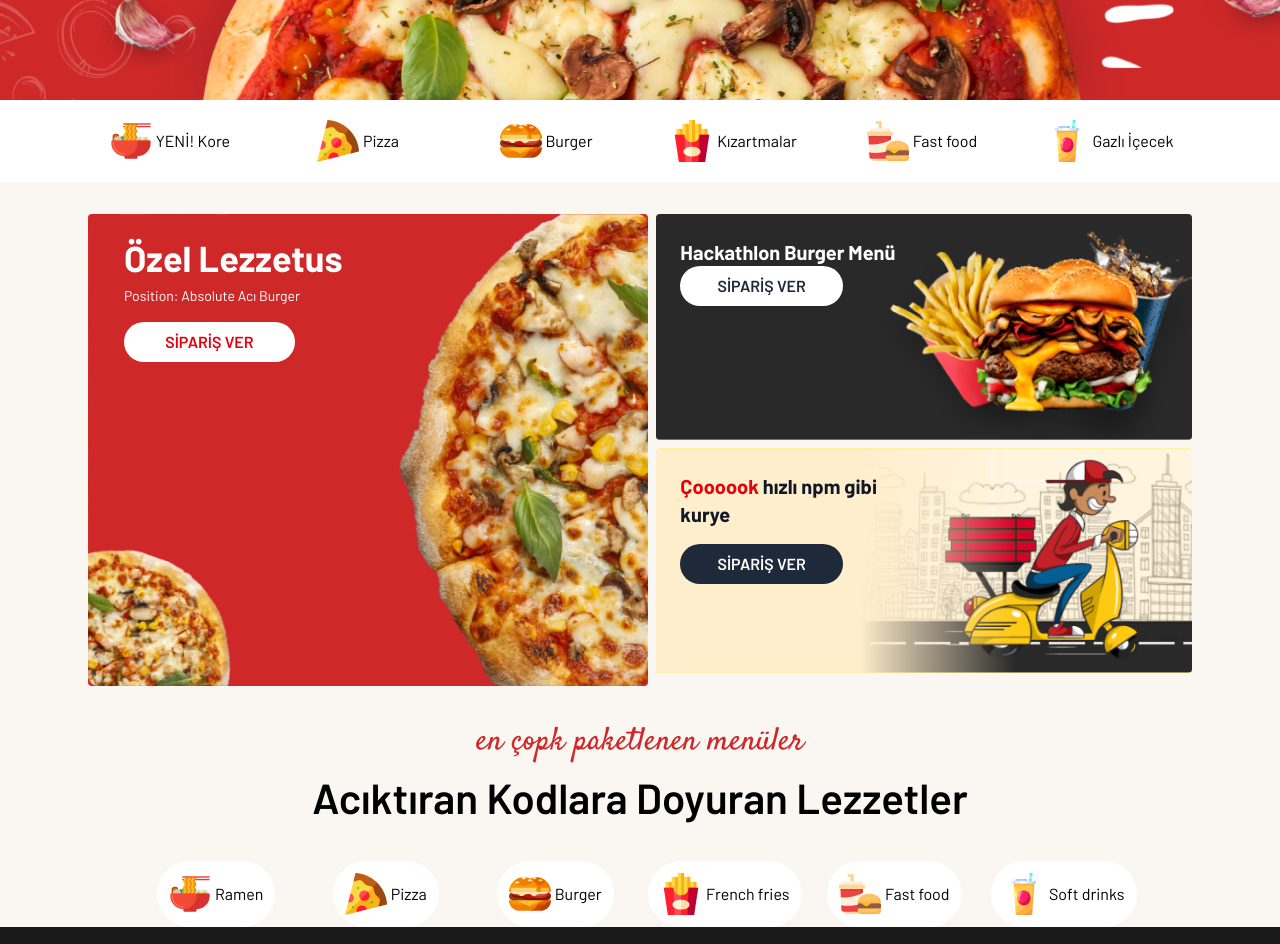
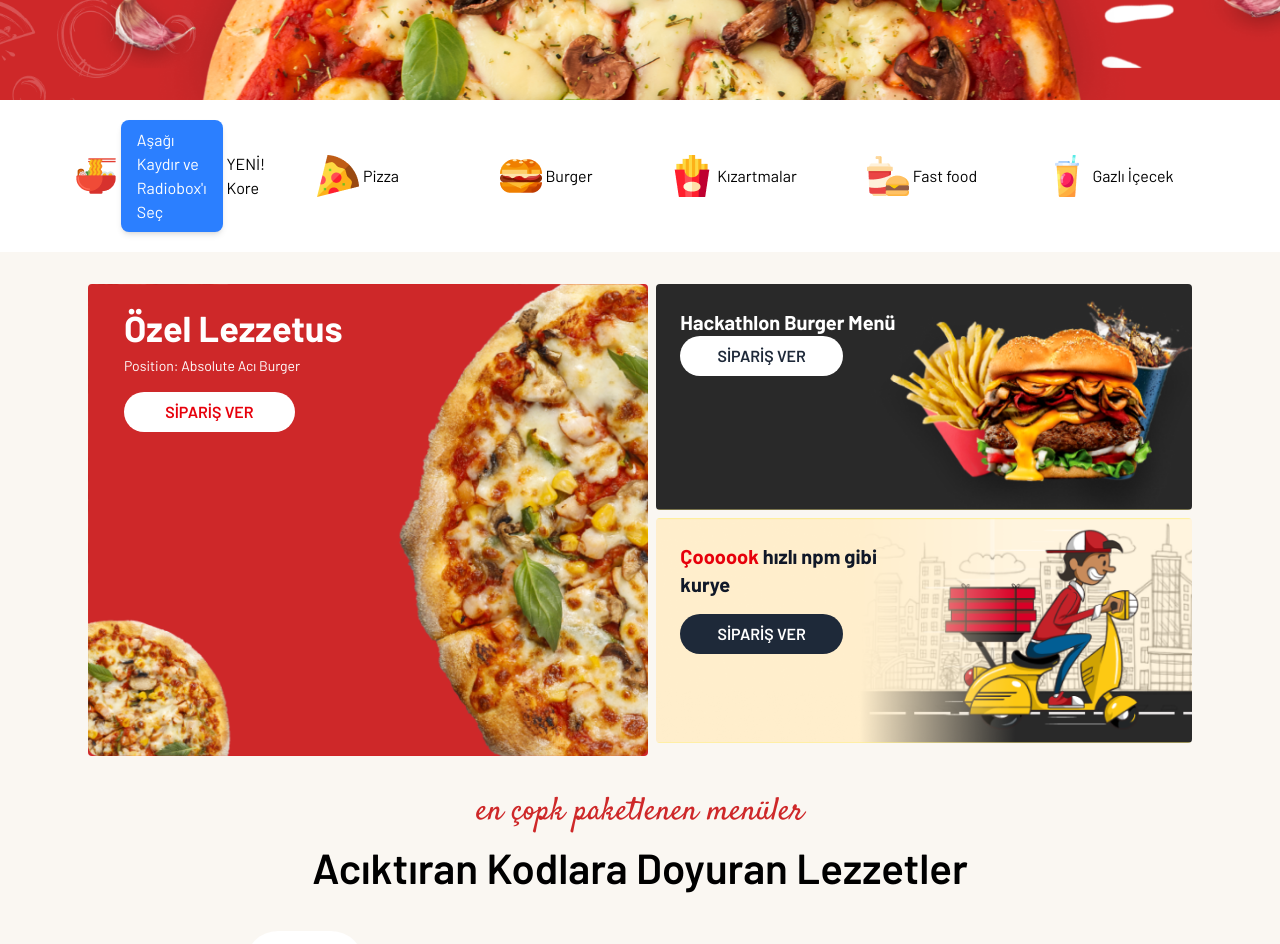
Before and after one commit to Recremated/S8Challange-Pizza-Recremated, a React (Vite) app: page / in a window 1280 px wide. Shown: the part 700-1644 px from the top of the page. Built offline with nearby package versions, Linux system fonts and the light colour scheme; a web font is replaced by a local one.

Commit message:
data management changed

```diff
--- a/components/Home.jsx
+++ b/components/Home.jsx
@@ -1,7 +1,13 @@
+import { useState } from "react";
 import { Link } from "react-router-dom";
+import { Link as ScrollLink, Element } from "react-scroll";
 import Footer from "./Footer";
 
 const Home = () => {
+  const [selectedOption, setSelectedOption] = useState("");
+  const handleChange = (e) => {
+    setSelectedOption(e.target.value);
+  };
   return (
     <main className="bg-[#F5F5F5] flex flex-col justify-center min-w-[390px] font-barlow">
       <header className="flex flex-col text-center items-center  bg-cover bg-[url(../images/iteration-1-images/home-banner.png)] bg-center min-h-screen ">
@@ -32,6 +38,15 @@ const Home = () => {
           <div className="px-5 max-w-6xl mx-auto grid grid-cols-2 lg:grid-cols-6 gap-4">
             <div className="flex gap-1 items-center justify-center">
               <img src="../images/iteration-2-images/icons/1.svg" alt="" />
+              <ScrollLink
+                to="radioSection"
+                smooth={true}
+                duration={800}
+                className="px-4 py-2 bg-blue-500 text-white rounded-lg shadow-md hover:bg-blue-600 transition cursor-pointer"
+                onClick={() => setSelectedOption("option1")}
+              >
+                Aşağı Kaydır ve Radiobox'ı Seç
+              </ScrollLink>
               <p>YENİ! Kore</p>
             </div>
             <div className="flex gap-1 items-center justify-center">
@@ -95,116 +110,35 @@ const Home = () => {
           </h2>
         </div>
 
-        <div className="px-5 max-w-6xl mx-auto grid grid-cols-2 lg:grid-cols-6 gap-4 mt-8 t">
+        <Element
+          name="radioSection"
+          className="px-5 max-w-6xl mx-auto grid grid-cols-2 lg:grid-cols-6 gap-4 mt-8 t"
+        >
           <div className="flex gap-1 items-center justify-center">
             <label
-              htmlFor="kucuk"
-              className="flex items-center justify-center rounded-[50px] p-2 bg-white  hover:bg-[#292929] cursor-pointer hover:text-white  "
+              htmlFor="option1"
+              className={`flex items-center justify-center rounded-[50px] p-2 bg-white hover:bg-[#292929] cursor-pointer hover:text-white ${
+                selectedOption === "option1"
+                  ? "!bg-[#292929] text-white"
+                  : "bg-white"
+              }`}
             >
               <input
-                id="kucuk"
+                id="option1"
                 type="radio"
-                name="size"
+                name="types"
                 className="hidden"
-                value="kucuk"
+                value="option1"
+                checked={selectedOption === "option1"}
+                onChange={handleChange}
               />
-              <span className="flex gap-1 items-center justify-center p-1">
+              <span className="flex gap-1 items-center justify-center p-1 ">
                 <img src="../images/iteration-2-images/icons/1.svg" alt="" />
                 <p>Ramen</p>
               </span>
             </label>
           </div>
-          <div className="flex gap-1 items-center justify-center">
-            <label
-              htmlFor="kucuk"
-              className="flex items-center justify-center rounded-[50px] p-2 bg-white hover:bg-[#292929] cursor-pointer hover:text-white  "
-            >
-              <input
-                id="kucuk"
-                type="radio"
-                name="size"
-                className="hidden"
-                value="kucuk"
-              />
-              <span className="flex gap-1 items-center justify-center p-1">
-                <img src="../images/iteration-2-images/icons/2.svg" alt="" />
-                <p>Pizza</p>
-              </span>
-            </label>
-          </div>
-          <div className="flex gap-1 items-center justify-center">
-            <label
-              htmlFor="kucuk"
-              className="flex items-center justify-center rounded-[50px] p-2 bg-white hover:bg-[#292929] cursor-pointer hover:text-white  "
-            >
-              <input
-                id="kucuk"
-                type="radio"
-                name="size"
-                className="hidden"
-                value="kucuk"
-              />
-              <span className="flex gap-1 items-center justify-center p-1">
-                <img src="../images/iteration-2-images/icons/3.svg" alt="" />
-                <p>Burger</p>
-              </span>
-            </label>
-          </div>
-          <div className="flex gap-1 items-center justify-center">
-            <label
-              htmlFor="kucuk"
-              className="flex items-center justify-center rounded-[50px] p-2 bg-white hover:bg-[#292929] cursor-pointer hover:text-white  "
-            >
-              <input
-                id="kucuk"
-                type="radio"
-                name="size"
-                className="hidden"
-                value="kucuk"
-              />
-              <span className="flex gap-1 items-center justify-center p-1">
-                <img src="../images/iteration-2-images/icons/4.svg" alt="" />
-                <p>French fries</p>
-              </span>
-            </label>
-          </div>
-          <div className="flex gap-1 items-center justify-center">
-            <label
-              htmlFor="kucuk"
-              className="flex items-center justify-center rounded-[50px] p-2 bg-white hover:bg-[#292929] cursor-pointer hover:text-white  "
-            >
-              <input
-                id="kucuk"
-                type="radio"
-                name="size"
-                className="hidden"
-                value="kucuk"
-              />
-              <span className="flex gap-1 items-center justify-center p-1">
-                <img src="../images/iteration-2-images/icons/5.svg" alt="" />
-                <p>Fast food</p>
-              </span>
-            </label>
-          </div>
-          <div className="flex gap-1 items-center justify-center">
-            <label
-              htmlFor="kucuk"
-              className="flex items-center justify-center rounded-[50px] p-2 bg-white hover:bg-[#292929] cursor-pointer hover:text-white  "
-            >
-              <input
-                id="kucuk"
-                type="radio"
-                name="size"
-                className="hidden"
-                value="kucuk"
-              />
-              <span className="flex gap-1 items-center justify-center p-1">
-                <img src="../images/iteration-2-images/icons/6.svg" alt="" />
-                <p>Soft drinks</p>
-              </span>
-            </label>
-          </div>
-        </div>
+        </Element>
       </div>
       <Footer></Footer>
     </main>
--- a/components/Order.jsx
+++ b/components/Order.jsx
@@ -1,47 +1,41 @@
-import { useState, useEffect } from "react";
+import { useState, useEffect, useMemo } from "react";
 import { useNavigate } from "react-router-dom";
 import axios from "axios";
-import {
-  pizzaToppings,
-  thickness,
-  size,
-  initialFormData,
-  products,
-} from "../src/constants/productData";
 import Header from "./Header";
 import OrderForm from "./OrderForm";
 
-//ID bilgisi ana sayfada secilen urunden gelecek !
-const productId = 1;
-//Find ile datadan istedigimiz id'ye sahip urunun verilerini aliyor
-const selectedProduct = {
-  ...products.find((product) => product.id === productId),
-};
-// Boyut,kalinlik,ek malzemeler dinamik olarak siteye ekleniyor ve veri degistiginde guncelleniyor.
-const sizeOptions = { ...size };
-const thicknessOptions = { ...thickness };
-const selection = [...pizzaToppings];
-const initial = { ...initialFormData };
+const Order = ({ productData }) => {
+  const { toppings, size, thickness, initialFormData, products } = productData;
+  const navigate = useNavigate();
 
-const Order = () => {
-  const navigate = useNavigate();
-  //Urun ID'sini ve baz fiyatini form verisine ekliyor
+  // Eğer dışarıdan `productId` gelmiyorsa, ilk ürünü varsayılan olarak kullan
+  const [productId, setProductId] = useState(
+    products.length > 0 ? products[0].id : null
+  );
+
+  // selectedProduct'u dinamik olarak belirle
+  const selectedProduct = useMemo(
+    () => products.find((product) => product.id === productId),
+    [productId, products]
+  );
+
+  // Form verisini başlat
   const [formData, setFormData] = useState({
-    ...initial,
-    basePrice: selectedProduct.price,
-    id: productId,
+    ...initialFormData,
+    basePrice: selectedProduct?.price || 0,
+    id: selectedProduct?.id || null,
   });
-  //Product ID degistignde formDatayi guncelliyor
+
+  // productId değiştiğinde formData'yı güncelle
   useEffect(() => {
-    const selectedProduct = products.find(
-      (product) => product.id === productId
-    );
-    setFormData((prevState) => ({
-      ...prevState,
-      basePrice: selectedProduct.price,
-      id: selectedProduct.id,
-    }));
-  }, [productId]);
+    if (selectedProduct) {
+      setFormData((prevState) => ({
+        ...prevState,
+        basePrice: selectedProduct.price,
+        id: selectedProduct.id,
+      }));
+    }
+  }, [selectedProduct]);
 
   // Hatalari tutan state. Basta sayfa bos olacagindan bununla ilgili errorler baslangicta ekleniyor.
   const [errors, setErrors] = useState({
@@ -202,9 +196,9 @@ const Order = () => {
           handleChange={handleChange}
           handleIngredientChange={handleIngredientChange}
           handleAmountChange={handleAmountChange}
-          sizeOptions={sizeOptions}
-          thicknessOptions={thicknessOptions}
-          selection={selection}
+          size={size}
+          thickness={thickness}
+          toppings={toppings}
           errors={errors}
           isValid={isValid}
           currentPrice={currentPrice}
--- a/package.json
+++ b/package.json
@@ -19,6 +19,7 @@
     "react": "^18.3.1",
     "react-dom": "^18.3.1",
     "react-router-dom": "^6.3.0",
+    "react-scroll": "^1.9.3",
     "tailwindcss": "^4.0.15"
   },
   "devDependencies": {
--- a/src/App.jsx
+++ b/src/App.jsx
@@ -1,15 +1,17 @@
 import React from "react";
+import { useState } from "react";
 import { Route, Routes } from "react-router-dom";
 import Home from "../components/Home";
 import Order from "../components/Order";
 import Success from "../components/Success";
+import productData from "../src/constants/productData";
 
 function App() {
   return (
     <Routes>
-      <Route path="/" element={<Home />} />
-      <Route path="/Order" element={<Order />} />
-      <Route path="/Success" element={<Success />} />
+      <Route path="/" element={<Home productData={productData} />} />
+      <Route path="/Order" element={<Order productData={productData} />} />
+      <Route path="/Success" element={<Success productData={productData} />} />
     </Routes>
   );
 }
--- a/src/constants/productData.js
+++ b/src/constants/productData.js
@@ -1,4 +1,5 @@
-const pizzaToppings = [
+const productData = {
+  toppings: [
     "Pepperoni",
     "Sosis",
     "Kanada Jambonu",
@@ -12,24 +13,18 @@ const pizzaToppings = [
     "Biber",
     "Ananas",
     "Kabak",
-];
-
-const size = {
-  items: [
+  ],
+  size: [
     { value: "kucuk", label: "S" },
     { value: "orta", label: "M" },
     { value: "buyuk", label: "L" },
   ],
-};
-const thickness = {
-  items: [
+  thickness: [
     { value: "ince", label: "İnce" },
     { value: "incecik", label: "İncecik" },
     { value: "klasik", label: "Klasik" },
   ],
-};
-
-const initialFormData = {
+  initialFormData: {
     id: "",
     basePrice: 0,
     size: "",
@@ -38,14 +33,13 @@ const initialFormData = {
     amount: 1,
     name: "",
     note: "",
-};
-
-const products = [
+  },
+  products: [
     {
       id: 1,
       name: "Position Absolute Acı Pizza",
       description:
-      "Frontent Dev olarak hala position:absolute kullanıyorsan bu çok acı pizza tam sana göre. Pizza, domates, peynir ve genellikle çeşitli diğer malzemelerle kaplanmış, daha sonra geleneksel olarak odun ateşinde bir fırında yüksek sıcaklıkta pişirilen, genellikle yuvarlak, düzleştirilmiş mayalı buğday bazlı hamurdan oluşan İtalyan kökenli lezzetli bir yemektir. . Küçük bir pizzaya bazen pizzetta denir.",
+        "Frontent Dev olarak hala position:absolute kullanıyorsan bu çok acı pizza tam sana göre. Pizza, domates, peynir ve genellikle çeşitli diğer malzemelerle kaplanmış, daha sonra geleneksel olarak odun ateşinde bir fırında yüksek sıcaklıkta pişirilen, genellikle yuvarlak, düzleştirilmiş mayalı buğday bazlı hamurdan oluşan İtalyan kökenli lezzetli bir yemektir. Küçük bir pizzaya bazen pizzetta denir.",
       price: 85.5,
       rating: 4.9,
       reviewsCount: 200,
@@ -76,6 +70,7 @@ const products = [
       rating: 4.8,
       reviewsCount: 200,
     },
-];
+  ],
+};
 
-export { pizzaToppings, size, thickness, initialFormData, products };
+export default productData;
```
Also changed, not shown: components/OrderForm.jsx (+6 -6 lines), 1 other file (tests, documents, lock files or other folders). Lines whose indentation alone changed are shown as unchanged.
